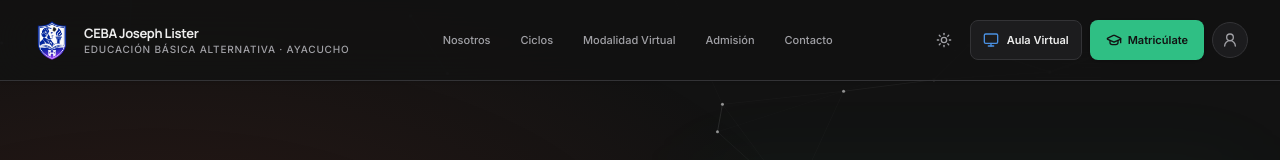
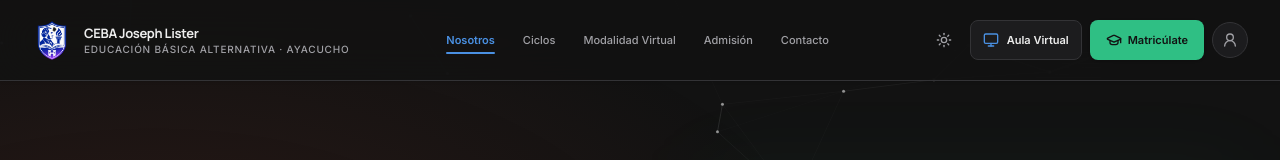
Before and after one commit to ListerCore/lt-edu-app, a Next.js app: page / in a window 1280 px wide. Shown: the top 160 px of the page. Built offline with nearby package versions, Linux system fonts and the light colour scheme.

Commit message:
feat: add active navigation state provider and update layout components to use active links

```diff
--- a/app/(public)/layout.tsx
+++ b/app/(public)/layout.tsx
@@ -2,18 +2,19 @@ import type { JSX, ReactNode } from 'react';
 import { Footer } from '../../components/layout/footer';
 import { Navbar } from '../../components/layout/navbar';
 import { ParticleNetwork } from '@/features/public/landing/components/particle-network';
+import { ActiveNavigationProvider } from '@/components/layout/active-navigation';
 
 interface PublicLayoutProps {
   children: ReactNode;
 }
 
 const PublicLayout = ({ children }: PublicLayoutProps): JSX.Element => (
-  <>
+  <ActiveNavigationProvider>
     <ParticleNetwork />
     <Navbar />
     <main className="relative z-10 mx-auto min-h-dvh w-full max-w-7xl px-4 pt-20 sm:px-6 lg:px-8">{children}</main>
     <div className="relative z-10"><Footer /></div>
-  </>
+  </ActiveNavigationProvider>
 );
 
 export default PublicLayout;
--- /dev/null
+++ b/components/layout/active-navigation.tsx
@@ -0,0 +1,91 @@
+'use client';
+
+import Link from 'next/link';
+import { createContext, useContext, useEffect, useMemo, useState, type JSX, type ReactNode } from 'react';
+import { usePathname } from 'next/navigation';
+import { CheckCircle2, Circle } from 'lucide-react';
+
+interface ActiveNavigationContextValue {
+  activeSection: string;
+}
+
+interface ActiveNavigationProviderProps {
+  children: ReactNode;
+}
+
+interface ActiveNavigationLinkProps {
+  href: string;
+  label: string;
+  className?: string;
+  compact?: boolean;
+  mobile?: boolean;
+}
+
+const ActiveNavigationContext = createContext<ActiveNavigationContextValue>({ activeSection: '' });
+
+const ActiveNavigationProvider = ({ children }: ActiveNavigationProviderProps): JSX.Element => {
+  const pathname = usePathname();
+  const [activeSection, setActiveSection] = useState('');
+
+  useEffect(() => {
+    if (pathname !== '/') {
+      return;
+    }
+
+    const updateFromHash = (): void => setActiveSection(window.location.hash.slice(1));
+    updateFromHash();
+    window.addEventListener('hashchange', updateFromHash);
+
+    const sectionIds = ['about-us', 'programs', 'virtual-learning', 'admissions'];
+    const sections = sectionIds.map((id) => document.getElementById(id)).filter((section): section is HTMLElement => section !== null);
+    const observer = new IntersectionObserver(
+      (entries) => {
+        const visibleSections = entries.filter((entry) => entry.isIntersecting);
+        if (visibleSections.length === 0) return;
+        const nearestSection = visibleSections.reduce((nearest, entry) => (Math.abs(entry.boundingClientRect.top - window.innerHeight * 0.35) < Math.abs(nearest.boundingClientRect.top - window.innerHeight * 0.35) ? entry : nearest));
+        setActiveSection(nearestSection.target.id);
+      },
+      { rootMargin: '-30% 0px -58% 0px', threshold: 0 },
+    );
+
+    sections.forEach((section) => observer.observe(section));
+    return () => {
+      observer.disconnect();
+      window.removeEventListener('hashchange', updateFromHash);
+    };
+  }, [pathname]);
+
+  const value = useMemo(() => ({ activeSection: pathname === '/' ? activeSection : '' }), [activeSection, pathname]);
+
+  return <ActiveNavigationContext.Provider value={value}>{children}</ActiveNavigationContext.Provider>;
+};
+
+const ActiveNavigationLink = ({ href, label, className = '', compact = false, mobile = false }: ActiveNavigationLinkProps): JSX.Element => {
+  const pathname = usePathname();
+  const { activeSection } = useContext(ActiveNavigationContext);
+  const [targetPath, targetSection = ''] = href.split('#');
+  const isSectionLink = href.includes('#');
+  const pathMatches = pathname === (targetPath || '/');
+  const isActive = isSectionLink ? pathMatches && activeSection === targetSection : pathMatches && (targetPath !== '/' || activeSection === '');
+  const baseClassName = compact ? 'group inline-flex w-full flex-row items-center justify-start gap-2 rounded-md px-2 py-1 text-left text-xs leading-5 transition-colors hover:text-secondary' : mobile ? 'relative flex min-h-11 items-center gap-2 rounded-lg px-3 text-[13px] transition-colors' : 'relative rounded-lg px-3 py-2 text-[11px] transition-colors';
+  const inactiveClassName = compact ? 'text-muted-foreground' : mobile ? 'text-muted-foreground hover:text-foreground' : 'font-medium text-muted-foreground hover:text-foreground';
+  const activeClassName = compact ? 'font-semibold text-secondary' : mobile ? "font-semibold text-secondary after:absolute after:bottom-1 after:left-3 after:right-3 after:h-0.5 after:rounded-full after:bg-secondary after:content-['']" : "font-semibold text-secondary after:absolute after:bottom-0.5 after:left-3 after:right-3 after:h-0.5 after:rounded-full after:bg-secondary after:content-['']";
+
+  return (
+    <Link href={href} aria-current={isActive ? 'location' : undefined} className={`${baseClassName} ${isActive ? activeClassName : inactiveClassName} ${className}`}>
+      {compact ? (
+        <span className="flex w-full flex-row items-center justify-start gap-2 text-left">
+          {isActive ? <CheckCircle2 aria-hidden="true" className="size-4 text-secondary" /> : <Circle aria-hidden="true" className="size-3.5 text-muted-foreground/60" />}
+          <span className="text-center">{label}</span>
+        </span>
+      ) : (
+        <>
+          {mobile && <span aria-hidden="true" className={`size-1.5 shrink-0 rounded-full ${isActive ? 'bg-secondary' : 'bg-muted-foreground/50'}`} />}
+          {label}
+        </>
+      )}
+    </Link>
+  );
+};
+
+export { ActiveNavigationLink, ActiveNavigationProvider };
--- a/components/layout/footer.tsx
+++ b/components/layout/footer.tsx
@@ -2,6 +2,7 @@ import Image from 'next/image';
 import Link from 'next/link';
 import type { JSX } from 'react';
 import { BadgeCheck, BookOpen, ChevronRight, Clock3, Gavel, Mail, MapPin, Phone, ShieldCheck } from 'lucide-react';
+import { ActiveNavigationLink } from './active-navigation';
 
 const institutionalLinks: Array<{ label: string; href: string }> = [
   { label: 'Inicio', href: '/' },
@@ -13,13 +14,10 @@ const institutionalLinks: Array<{ label: string; href: string }> = [
 ];
 
 const InstitutionalLinks = (): JSX.Element => (
-  <ul className="mt-4 space-y-2.5">
+  <ul className="mt-4 flex flex-col gap-2">
     {institutionalLinks.map((item): JSX.Element => (
       <li key={item.label}>
-        <Link href={item.href} className="group inline-flex items-start gap-1.5 text-xs leading-5 text-muted-foreground transition-colors hover:text-secondary">
-          <ChevronRight aria-hidden="true" className="mt-0.5 size-4 shrink-0 transition-transform group-hover:translate-x-0.5" />
-          {item.label}
-        </Link>
+        <ActiveNavigationLink href={item.href} label={item.label} compact className="-mx-2 w-full" />
       </li>
     ))}
   </ul>
--- a/components/layout/navbar.tsx
+++ b/components/layout/navbar.tsx
@@ -3,6 +3,7 @@ import Link from 'next/link';
 import type { JSX } from 'react';
 import { ArrowRight, GraduationCap, Menu, Monitor, UserRound } from 'lucide-react';
 import { ThemeToggle } from '../providers/theme';
+import { ActiveNavigationLink } from './active-navigation';
 
 const navigationItems: Array<{ label: string; href: string }> = [
   { label: 'Nosotros', href: '/#about-us' },
@@ -25,9 +26,7 @@ const Navbar = (): JSX.Element => (
 
       <nav className="hidden items-center gap-1 xl:flex" aria-label="Navegación principal">
         {navigationItems.map((item): JSX.Element => (
-          <Link key={item.label} href={item.href} className="rounded-lg border border-transparent px-3 py-2 text-[11px] font-medium text-muted-foreground transition-colors hover:bg-card hover:text-foreground">
-            {item.label}
-          </Link>
+          <ActiveNavigationLink key={item.label} href={item.href} label={item.label} />
         ))}
       </nav>
 
@@ -54,9 +53,7 @@ const Navbar = (): JSX.Element => (
           </summary>
           <nav aria-label="Navegación móvil" className="absolute right-0 top-12 grid w-[min(20rem,calc(100vw-2rem))] gap-1 rounded-xl border border-border bg-card p-2 shadow-xl">
             {navigationItems.map((item): JSX.Element => (
-              <Link key={item.label} href={item.href} className="flex min-h-11 items-center gap-2 rounded-lg px-3 text-[13px] text-muted-foreground transition-colors hover:bg-accent hover:text-foreground">
-                {item.label}
-              </Link>
+              <ActiveNavigationLink key={item.label} href={item.href} label={item.label} mobile />
             ))}
             <Link href="/login" className="mt-1 flex min-h-11 items-center gap-2 rounded-lg border-t border-border px-3 pt-2 text-[13px] font-semibold text-foreground">
               <Monitor aria-hidden="true" className="size-4 text-secondary" />
```
